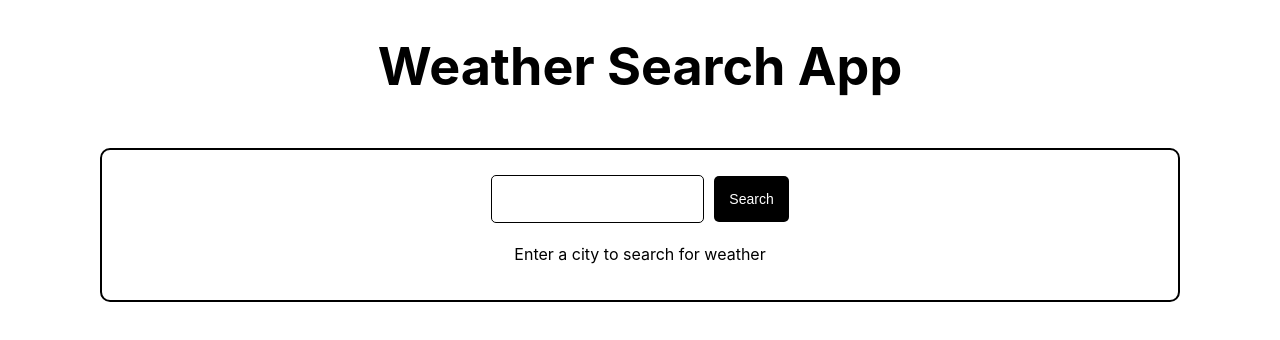
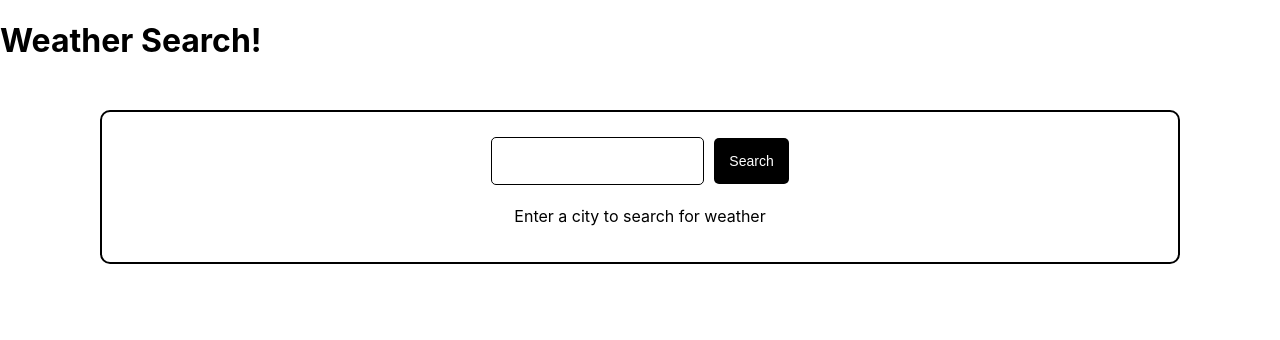
Before and after one commit to hyodogabriela/weather-search, a React (Create React App) app: page / in a window 1280 px wide. Shown: the top 340 px of the page. Built offline with nearby package versions, Linux system fonts and the light colour scheme.

Commit message:
Updated App.js

```diff
--- a/src/App.js
+++ b/src/App.js
@@ -1,14 +1,8 @@
-import './App.css';
-
+import React from 'react';
 function App() {
   return (
-    <div className="App">
-      <header className="App-header">
-        <h1>
-          Weather Search App
-        </h1>
-
-      </header>
+    <div>
+      <h1>Weather Search!</h1>
     </div>
   );
 }
```
